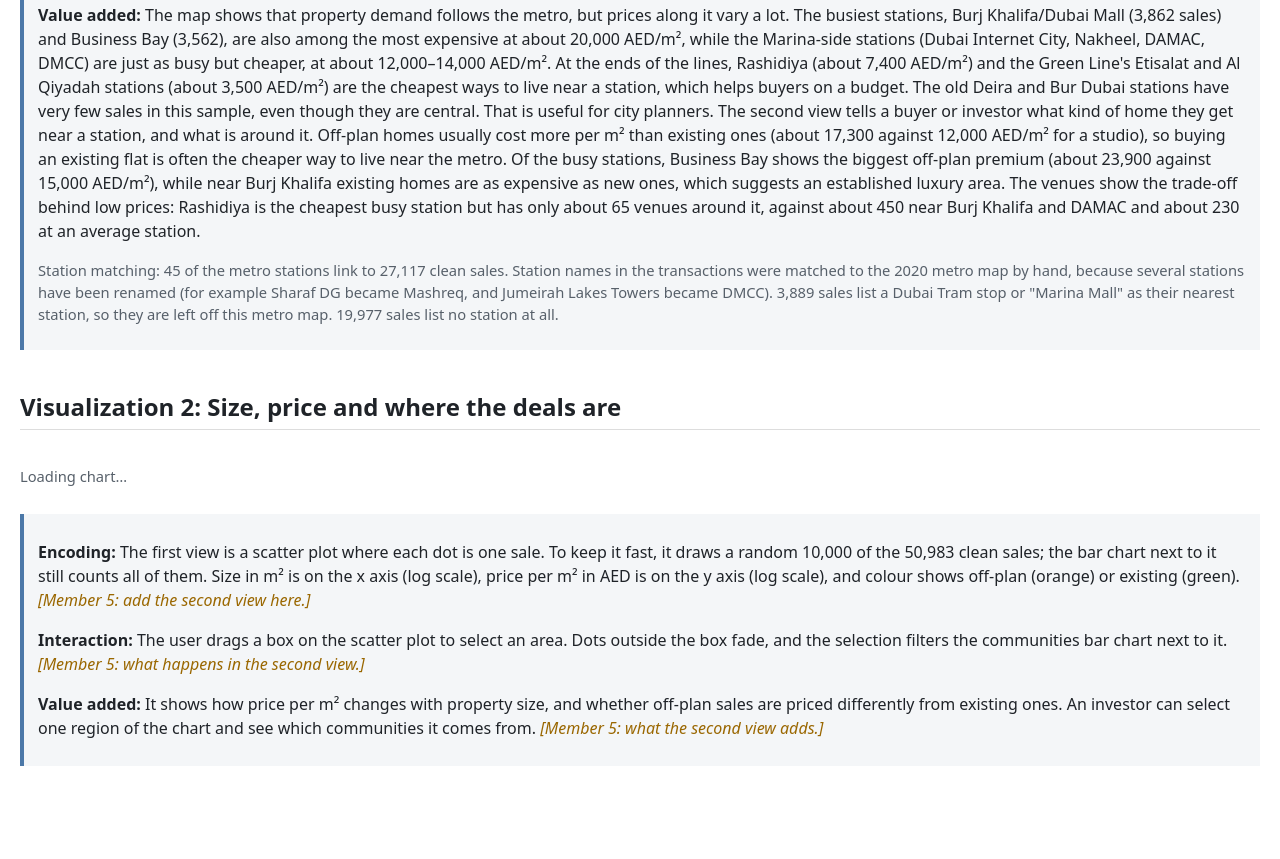
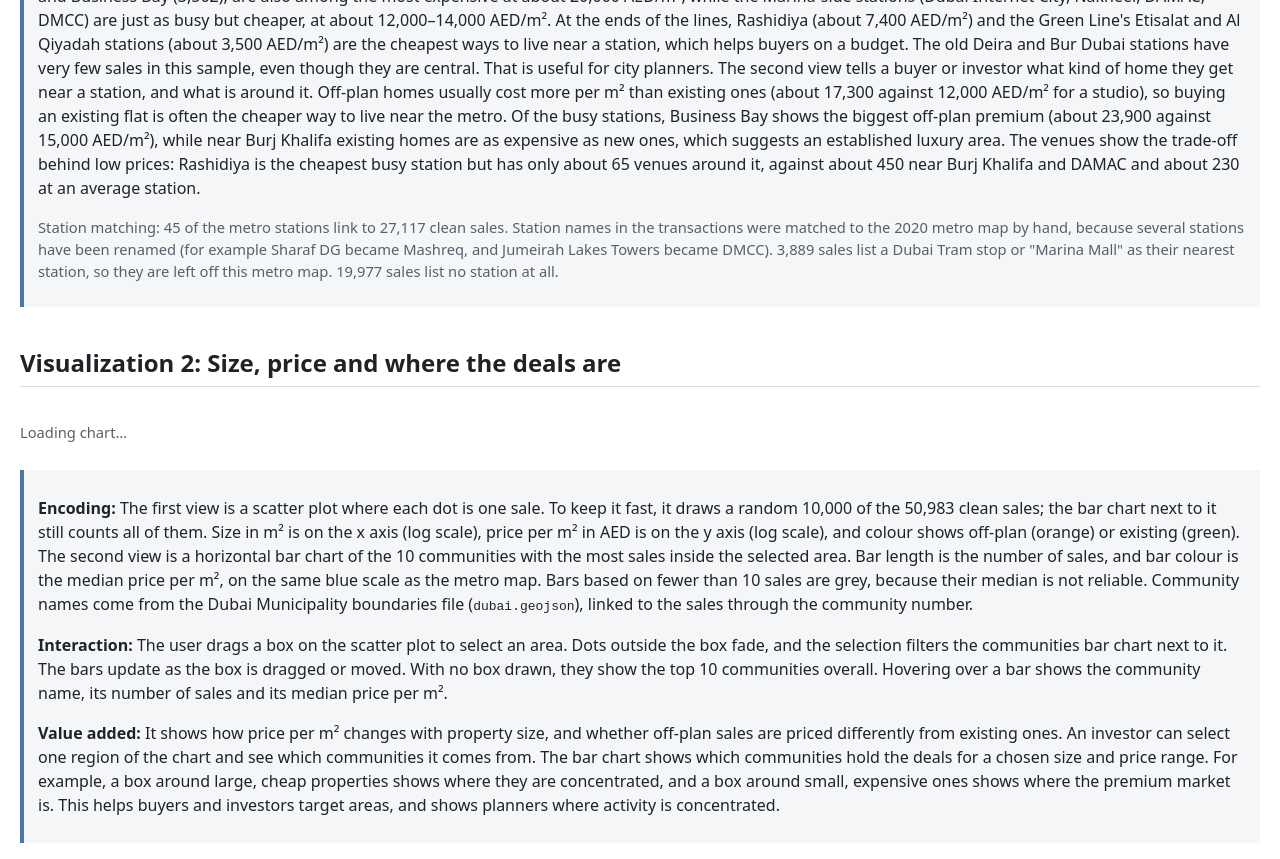
Before and after one commit to dianaqassab-stack/cs333-part3, a plain HTML site: page index.html in a window 1280 px wide. Shown: the part 1629-2488 px from the top of the page. Before the commit the page ends 2411 px from the top, so only its background shows below. Drawn offline with Linux system fonts and the light colour scheme; a script that the page names is missing.

Commit message:
Update index.html

```diff
--- a/index.html
+++ b/index.html
@@ -22,7 +22,7 @@
 </head>
 <body>
   <h1>Dubai Land Department transactions: interactive views</h1>
-  <p class="note">CS333 Part 3 (Vega-Lite). Booked presentation slot: <b>Tuesday 24 November 2026, 10:00–10:15 AM</b></p>
+
 
   <!-- ===================== DATA QUALITY (Member 1) ===================== -->
   <h2>How we cleaned the data</h2>
@@ -105,12 +105,12 @@
   <div class="box">
     <p><b>Encoding:</b> The first view is a scatter plot where each dot is one sale. To keep it fast, it draws a random 10,000 of the 50,983 clean sales; the bar chart next to it still counts all of them. Size in m² is on the x axis
     (log scale), price per m² in AED is on the y axis (log scale), and colour shows off-plan (orange) or existing (green).
-    <span class="todo">[Member 5: add the second view here.]</span></p>
+    The second view is a horizontal bar chart of the 10 communities with the most sales inside the selected area. Bar length is the number of sales, and bar colour is the median price per m², on the same blue scale as the metro map. Bars based on fewer than 10 sales are grey, because their median is not reliable. Community names come from the Dubai Municipality boundaries file (<code>dubai.geojson</code>), linked to the sales through the community number.</p>
     <p><b>Interaction:</b> The user drags a box on the scatter plot to select an area. Dots outside the box fade,
-    and the selection filters the communities bar chart next to it. <span class="todo">[Member 5: what happens in the second view.]</span></p>
+    and the selection filters the communities bar chart next to it. The bars update as the box is dragged or moved. With no box drawn, they show the top 10 communities overall. Hovering over a bar shows the community name, its number of sales and its median price per m².</p>
     <p><b>Value added:</b> It shows how price per m² changes with property size, and whether off-plan sales are
     priced differently from existing ones. An investor can select one region of the chart and see which communities it
-    comes from. <span class="todo">[Member 5: what the second view adds.]</span></p>
+    comes from. The bar chart shows which communities hold the deals for a chosen size and price range. For example, a box around large, cheap properties shows where they are concentrated, and a box around small, expensive ones shows where the premium market is. This helps buyers and investors target areas, and shows planners where activity is concentrated.</p>
   </div>
 
   <script>
```
